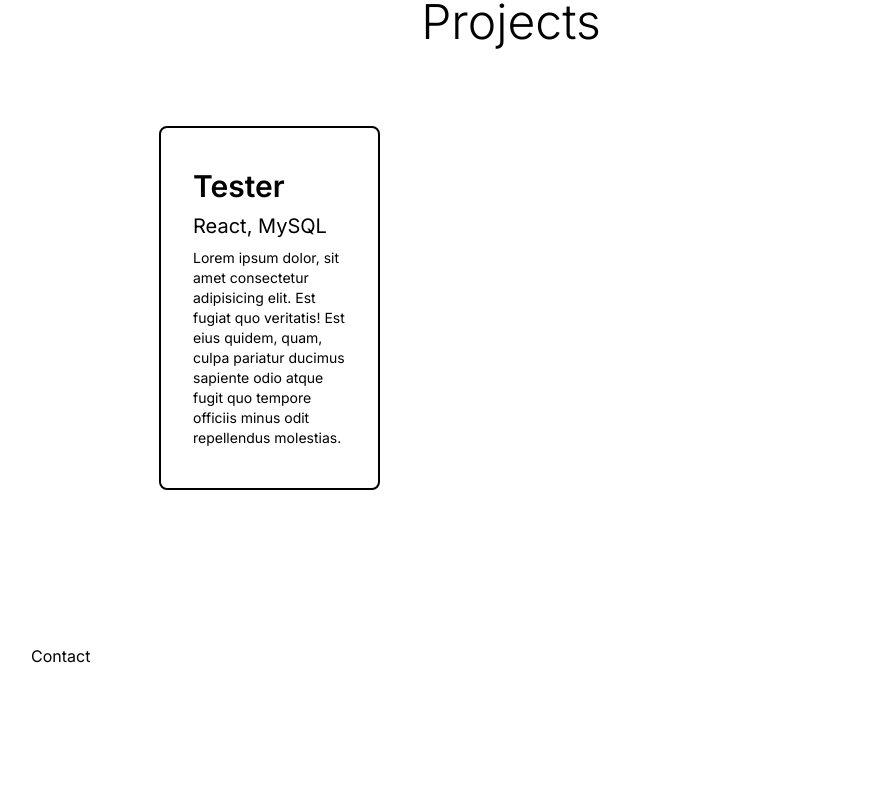
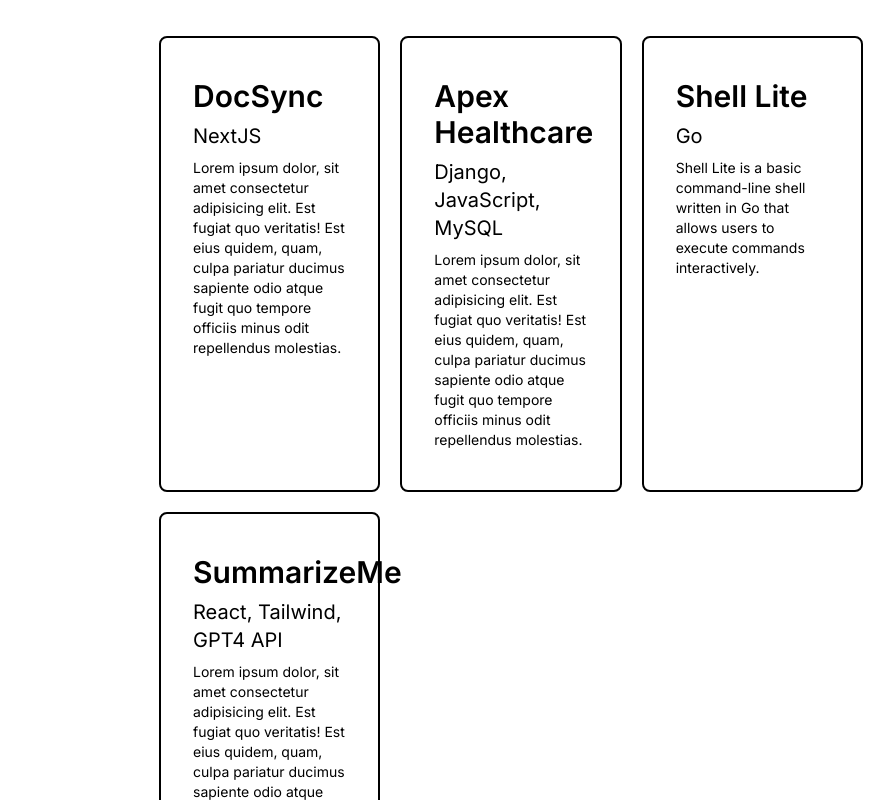
Before and after one commit to ApexPlayground/Portfolio_Site, a React (Vite) app: page / in a window 1280 px wide. Shown: the part 1920-2720 px from the top of the page, without its empty margins (289-1183 px from the left). Before the commit the page ends 2588 px from the top, so only its background shows below. Built offline with nearby package versions, Linux system fonts and the light colour scheme.

Commit message:
feat: implemented the projects component

```diff
--- a/src/components/Project.jsx
+++ b/src/components/Project.jsx
@@ -6,10 +6,30 @@ const Project = () => {
             <div className="grid grid-cols-1 lg:grid-cols-2 xl:grid-cols-3 gap-5">
 
                 <div className="text-left space-y-2 border-2 hover:scale-105 transition-all duration-200 cursor-pointer px-8 py-10 border-black rounded-lg hover:bg-black hover:text-white">
-                    <h1 className="text-3xl font-semibold">Tester</h1>
-                    <h3 className="text-xl ">React, MySQL</h3>
+                    <h1 className="text-3xl font-semibold">DocSync</h1>
+                    <h3 className="text-xl ">NextJS</h3>
                     <p className="text-sm ">Lorem ipsum dolor, sit amet consectetur adipisicing elit. Est fugiat quo veritatis! Est eius quidem, quam, culpa pariatur ducimus sapiente odio atque fugit quo tempore officiis minus odit repellendus molestias.</p>
                 </div>
+
+
+                <div className="text-left space-y-2 border-2 hover:scale-105 transition-all duration-200 cursor-pointer px-8 py-10 border-black rounded-lg hover:bg-black hover:text-white">
+                    <h1 className="text-3xl font-semibold">Apex Healthcare</h1>
+                    <h3 className="text-xl ">Django, JavaScript, MySQL</h3>
+                    <p className="text-sm ">Lorem ipsum dolor, sit amet consectetur adipisicing elit. Est fugiat quo veritatis! Est eius quidem, quam, culpa pariatur ducimus sapiente odio atque fugit quo tempore officiis minus odit repellendus molestias.</p>
+                </div>
+
+                <div className="text-left space-y-2 border-2 hover:scale-105 transition-all duration-200 cursor-pointer px-8 py-10 border-black rounded-lg hover:bg-black hover:text-white">
+                    <h1 className="text-3xl font-semibold">Shell Lite</h1>
+                    <h3 className="text-xl ">Go</h3>
+                    <p className="text-sm ">Shell Lite is a basic command-line shell written in Go that allows users to execute commands interactively.</p>
+                </div>
+
+                <div className="text-left space-y-2 border-2 hover:scale-105 transition-all duration-200 cursor-pointer px-8 py-10 border-black rounded-lg hover:bg-black hover:text-white">
+                    <h1 className="text-3xl font-semibold">SummarizeMe</h1>
+                    <h3 className="text-xl ">React, Tailwind, GPT4 API</h3>
+                    <p className="text-sm ">Lorem ipsum dolor, sit amet consectetur adipisicing elit. Est fugiat quo veritatis! Est eius quidem, quam, culpa pariatur ducimus sapiente odio atque fugit quo tempore officiis minus odit repellendus molestias.</p>
+                </div>
+
 
 
             </div>
```
